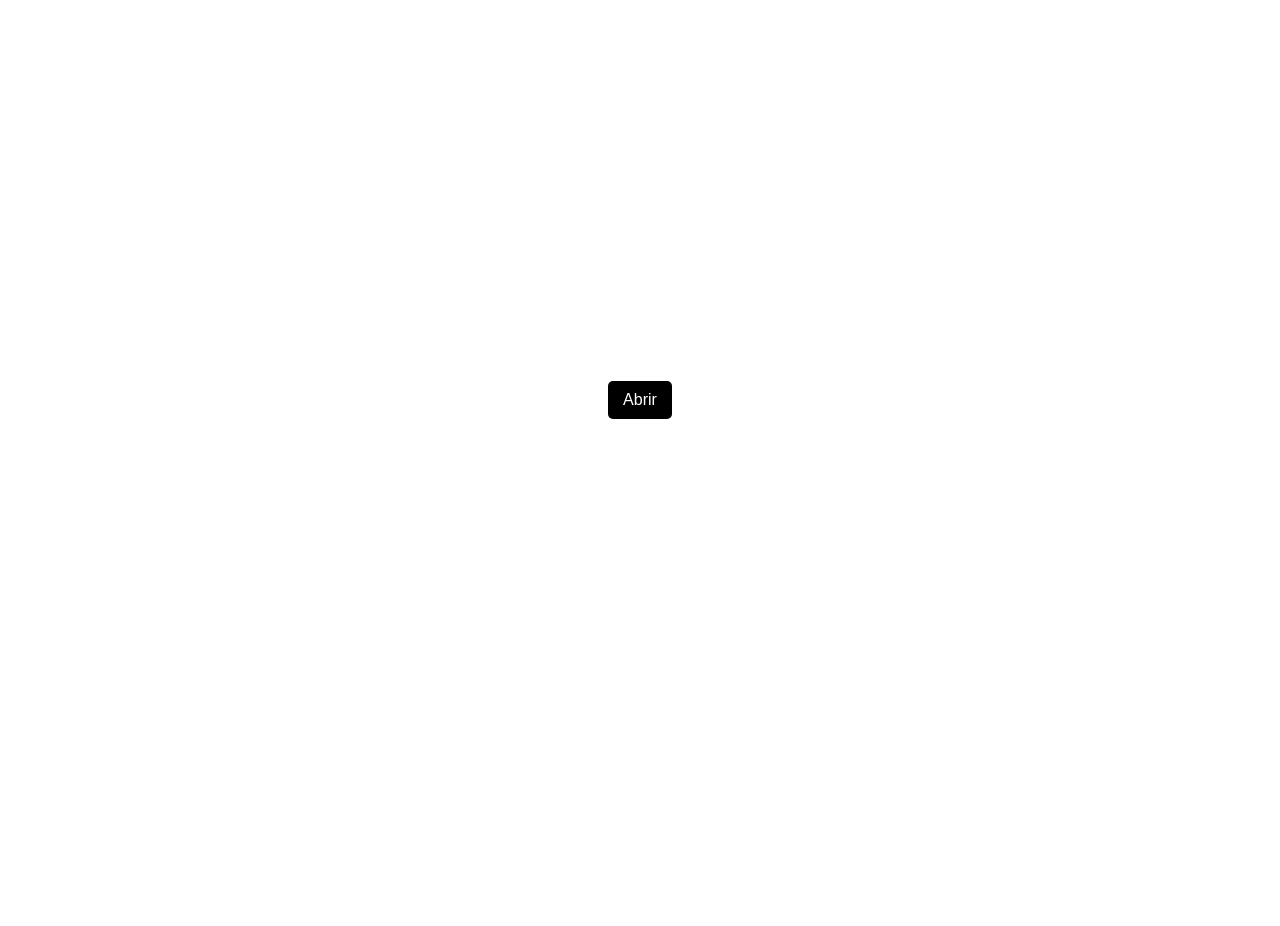
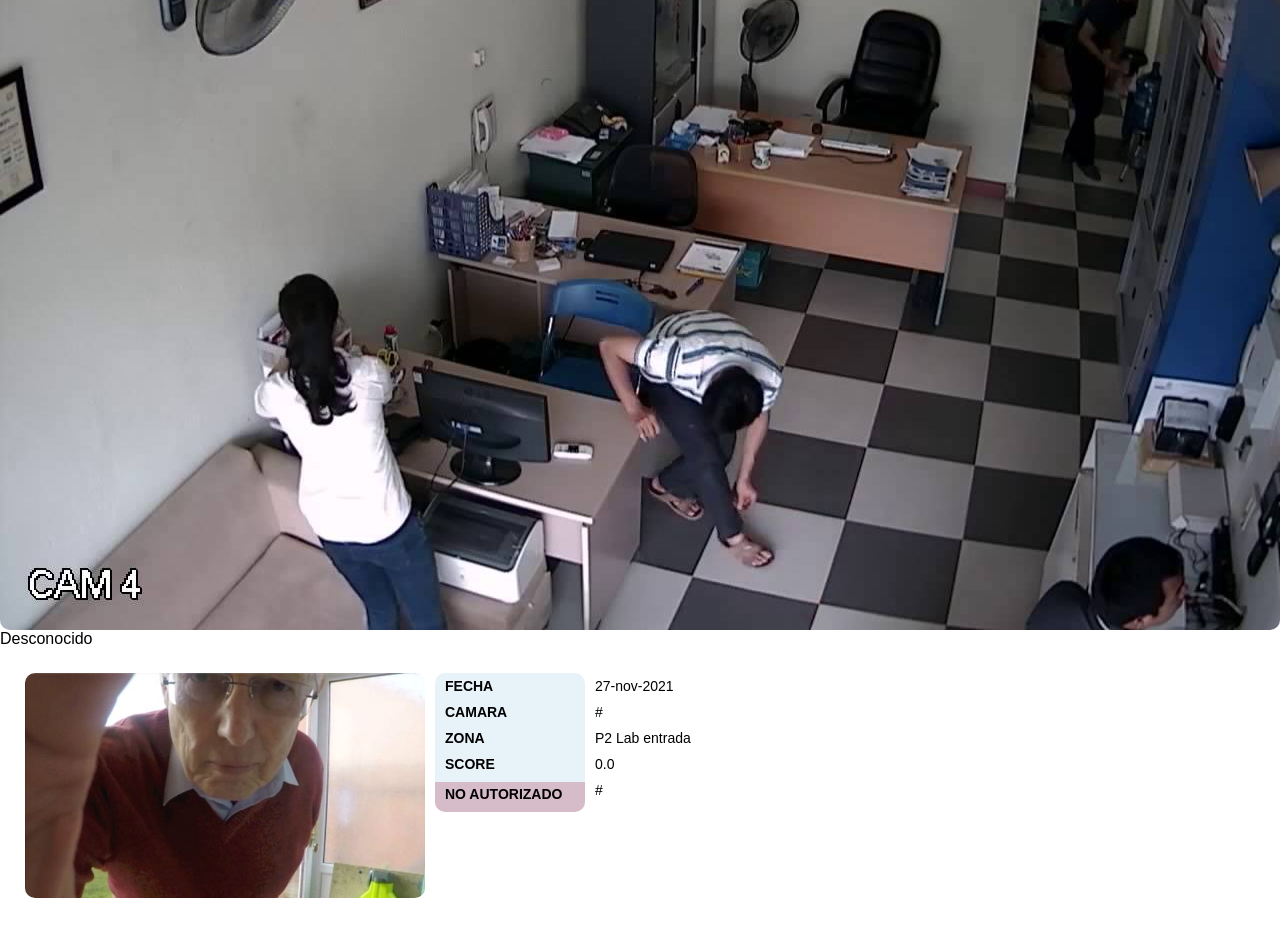
Before and after one commit to F2Design/SFIS, a plain HTML site: page SFIS/card-activity/modal.html in a window 1280 px wide. Before the commit the page ends 800 px from the top, so only its background shows below. Drawn offline with Linux system fonts and the light colour scheme.

Commit message:
Add files via upload
Ajuste vista modal

```diff
--- a/SFIS/card-activity/modal.html
+++ b/SFIS/card-activity/modal.html
@@ -8,22 +8,20 @@
     <title>Card Modal</title>
 </head>
 <body>
-    <section class="modal__ppal"></section>
-        <input type="checkbox" id="btn-modal">
-        <label for="btn-modal" class="lbl-modal">Abrir</label>
-        <div class="modal">
-            <div class="contenedor">
-                <header><p class="title">Detalle Actividad</p></header>
+    <section class="modal__ppal">
+            <div class="contenedor-modal">
+                <header>
+                    <p class="titulo__actividad">Detalle Actividad</p>
                     <label for="btn-modal">X</label>
-                <div class="contenido"></div>
-                <figure class="modal__picture">
+                </header>
+
+                <figure class="modal__imagen">
                     <img src="./img/camera1.jpeg" class="modal__img">
                 </figure>
 
-                <p class="title2">Desconocido</h2>
+                <p class="titulo-desconocido">Desconocido</h2>
 
                 <div class="container__desconocido">
-
                     <div class="card">
                         <div class="section-one">
                         <div><img src="./img/persona.jpg"></div>
@@ -40,10 +38,8 @@
                             <div>#</div>
                             <div>P2 Lab entrada</div>
                             <div>0.0</div>
-                                <div class="item__10">#</div>
+                            <div>#</div>
                         </div>
-                        </div>
-
                     </div>
                 </div>
             </div>
```
Lines whose indentation alone changed are shown as unchanged.
